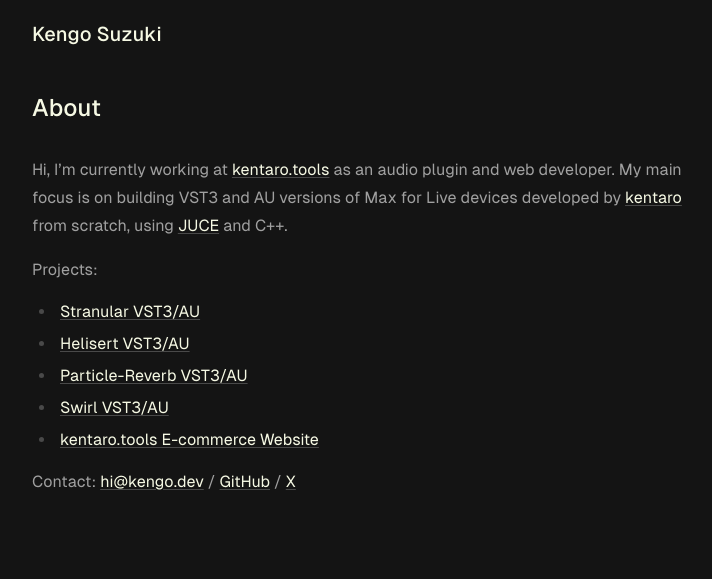
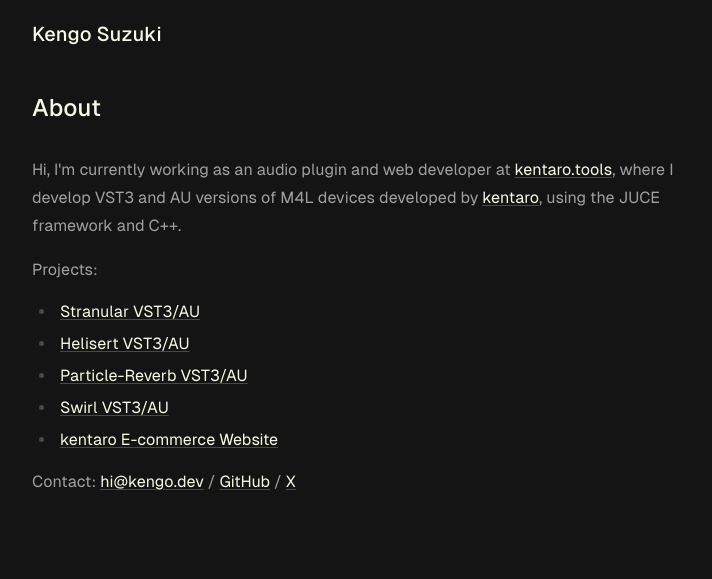
Before and after one commit to szkkng/kengo-dev, an Astro site: page /posts/about in a window 1280 px wide. Shown: the whole page, without its empty margins (272-984 px from the left). Built offline with nearby package versions, Linux system fonts and the light colour scheme; Astro itself is replaced by a stand-in of ours; some packages are replaced by stand-ins of ours.

Commit message:
Update about

```diff
--- a/src/pages/posts/about.mdx
+++ b/src/pages/posts/about.mdx
@@ -6,9 +6,9 @@
 ---
 
 <p className='mt-8'>
-  Hi, I’m currently working at [kentaro.tools](https://kentaro.tools) as an audio plugin and web
-  developer. My main focus is on building VST3 and AU versions of Max for Live devices developed by
-  [kentaro](https://x.com/kentaro_tools) from scratch, using [JUCE](https://juce.com/) and C++.
+  Hi, I'm currently working as an audio plugin and web developer at
+  [kentaro.tools](https://kentaro.tools), where I develop VST3 and AU versions of M4L devices
+  developed by [kentaro](https://x.com/kentaro_tools), using the JUCE framework and C++.
 </p>
 
 Projects:
@@ -17,7 +17,7 @@
 - [Helisert VST3/AU](https://kentaro.tools/helisert)
 - [Particle-Reverb VST3/AU](https://kentaro.tools/particle-reverb)
 - [Swirl VST3/AU](https://kentaro.tools/swirl)
-- [kentaro.tools E-commerce Website](https://kentaro.tools)
+- [kentaro E-commerce Website](https://kentaro.tools)
 
 Contact:
 hi@kengo.dev / [GitHub](https://github.com/szkkng) / [X](https://x.com/_kengo_suzuki)
```
